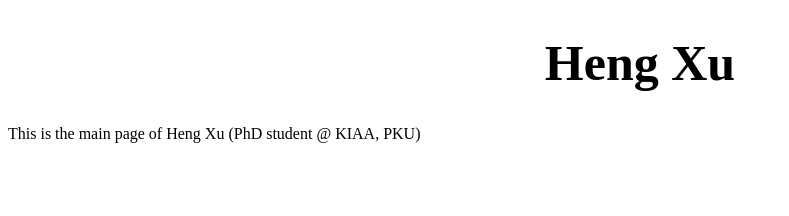
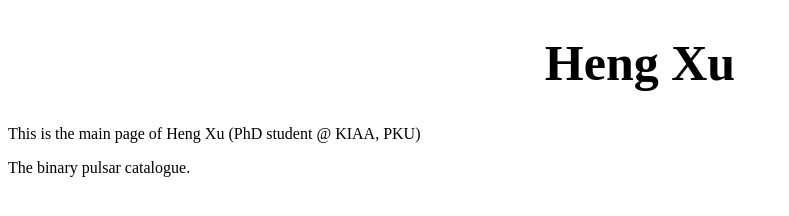
Before and after one commit to xuhengdada/xuhengdada.github.io, a plain HTML site: page index.html in a window 1280 px wide. Shown: the whole page, without its empty margins (0-789 px from the left). Drawn offline with Linux system fonts and the light colour scheme.

Commit message:
add new files

```diff
--- a/index.html
+++ b/index.html
@@ -18,4 +18,7 @@
 <body>
 	<p>This is the main page of Heng Xu (PhD student @ KIAA, PKU)</p>
 </body>
+
+<body>
+	<p>The binary pulsar catalogue.</p></body>
 </html>
```
Also changed, not shown: 1 other file.
